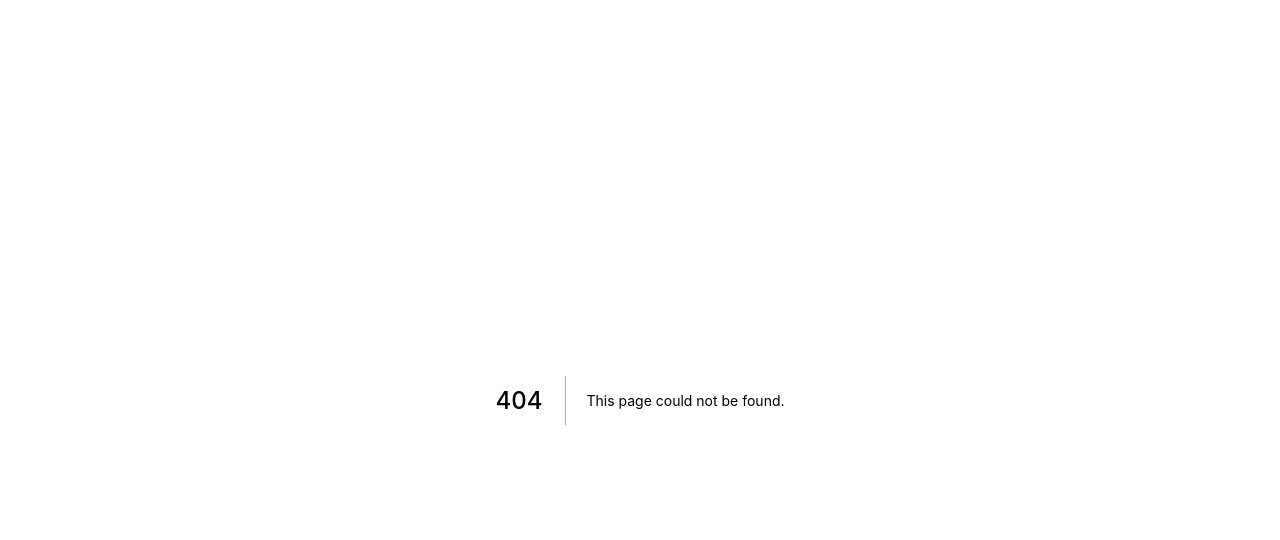
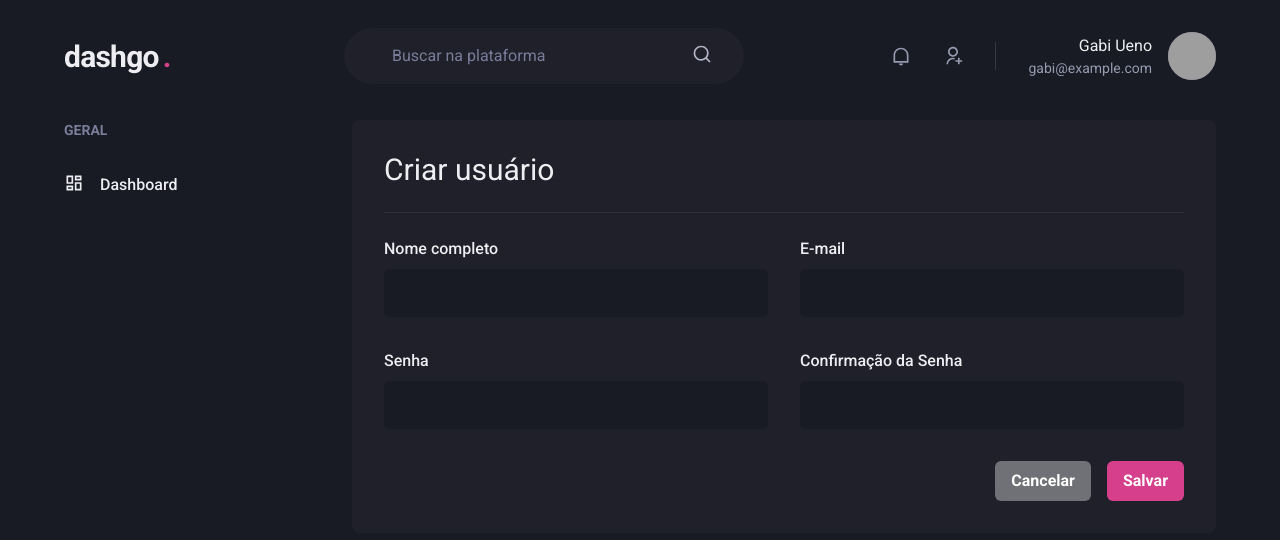
Before and after one commit to gabiayako/dashgo, a Next.js app: page /users/create in a window 1280 px wide. Before the commit this address had no page. Shown: the top 540 px of the page. Built offline with nearby package versions, Linux system fonts and the light colour scheme; grey boxes are pictures that could not be loaded.

Commit message:
Adding create user page

```diff
--- /dev/null
+++ b/src/pages/users/create.tsx
@@ -0,0 +1,55 @@
+import {
+  Box,
+  Button,
+  Divider,
+  Flex,
+  Heading,
+  HStack,
+  SimpleGrid,
+  Stack,
+} from "@chakra-ui/react";
+import { Input } from "../../components/Form/Input";
+
+import { Header } from "../../components/Header";
+import { Sidebar } from "../../components/Sidebar";
+
+const UserList = () => {
+  return (
+    <Box>
+      <Header />
+      <Flex w="100%" maxW={1200} my="6" px="6" mx="auto">
+        <Sidebar />
+        <Box flex="1" borderRadius={8} bg="gray.800" p="8">
+          <Heading size="lg" fontWeight="normal">
+            Criar usuário
+          </Heading>
+          <Divider my="6" borderColor="gray.700" />
+          <Stack spacing="8">
+            <SimpleGrid minChildWidth="240px" spacing="8" w="100%">
+              <Input name="name" label="Nome completo" />
+              <Input name="email" label="E-mail" type="email" />
+            </SimpleGrid>
+
+            <SimpleGrid minChildWidth="240px" spacing="8" w="100%">
+              <Input name="password" label="Senha" type="password" />
+              <Input
+                name="password_confirmation"
+                label="Confirmação da Senha"
+                type="password"
+              />
+            </SimpleGrid>
+          </Stack>
+
+          <Flex mt="8" justify="flex-end">
+            <HStack spacing="4">
+              <Button colorScheme="whiteAlpha">Cancelar</Button>
+              <Button colorScheme="pink">Salvar</Button>
+            </HStack>
+          </Flex>
+        </Box>
+      </Flex>
+    </Box>
+  );
+};
+
+export default UserList;
```
